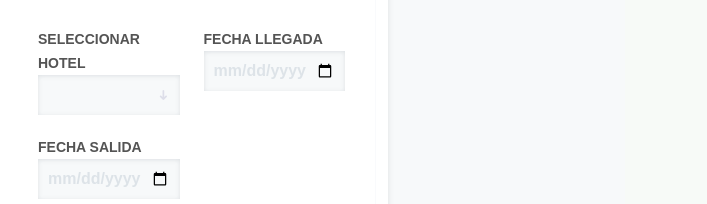
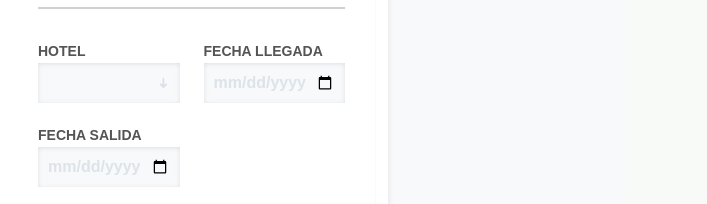
Before and after one commit to alfatigo/ProyectoFinal, a website: page dist/reserva.html in a window 1280 px wide. Shown: the part 228-432 px from the top of the page, 573-1280 px from the left. Drawn offline with nearby package versions, Linux system fonts and the light colour scheme.

Commit message:
Minor fix

```diff
--- a/dist/reserva.html
+++ b/dist/reserva.html
@@ -75,7 +75,7 @@
                                     <div class="row">
                                         <div class="col-md-6">
                                             <div class="form-group">
-                                                <span class="form-label">Seleccionar hotel</span>
+                                                <span class="form-label">Hotel</span>
                                                 <select class="form-control">
                                                     <option></option>
                                                     <option>Grand Bahía Príncipe El Portillo - Samana</option>
```
